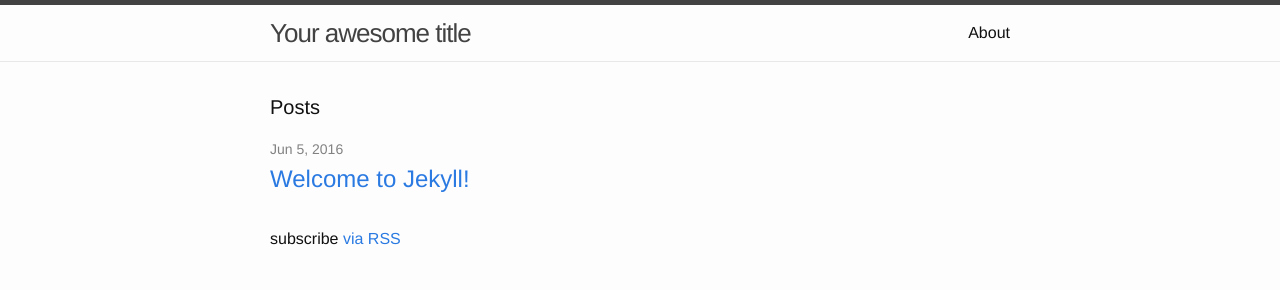
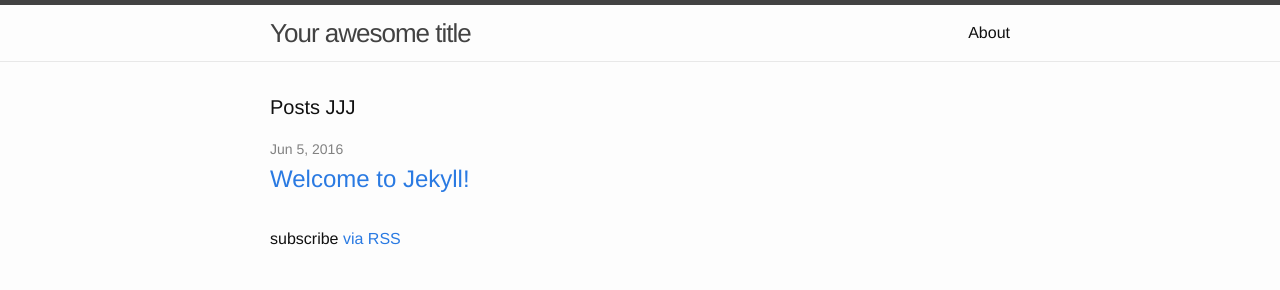
Before and after one commit to JoseJotxe/JoseJotxe.github.io, a Jekyll site: the page built from index.html, in a window 1280 px wide. Shown: the top 290 px of the page. Built offline with Jekyll 4.4.1, drawn with Linux system fonts in a browser that asks for light colours.

Commit message:
Update index.html

```diff
--- a/index.html
+++ b/index.html
@@ -4,7 +4,7 @@
 
 <div class="home">
 
-  <h1 class="page-heading">Posts</h1>
+  <h1 class="page-heading">Posts JJJ</h1>
 
   <ul class="post-list">
     {% for post in site.posts %}
```
